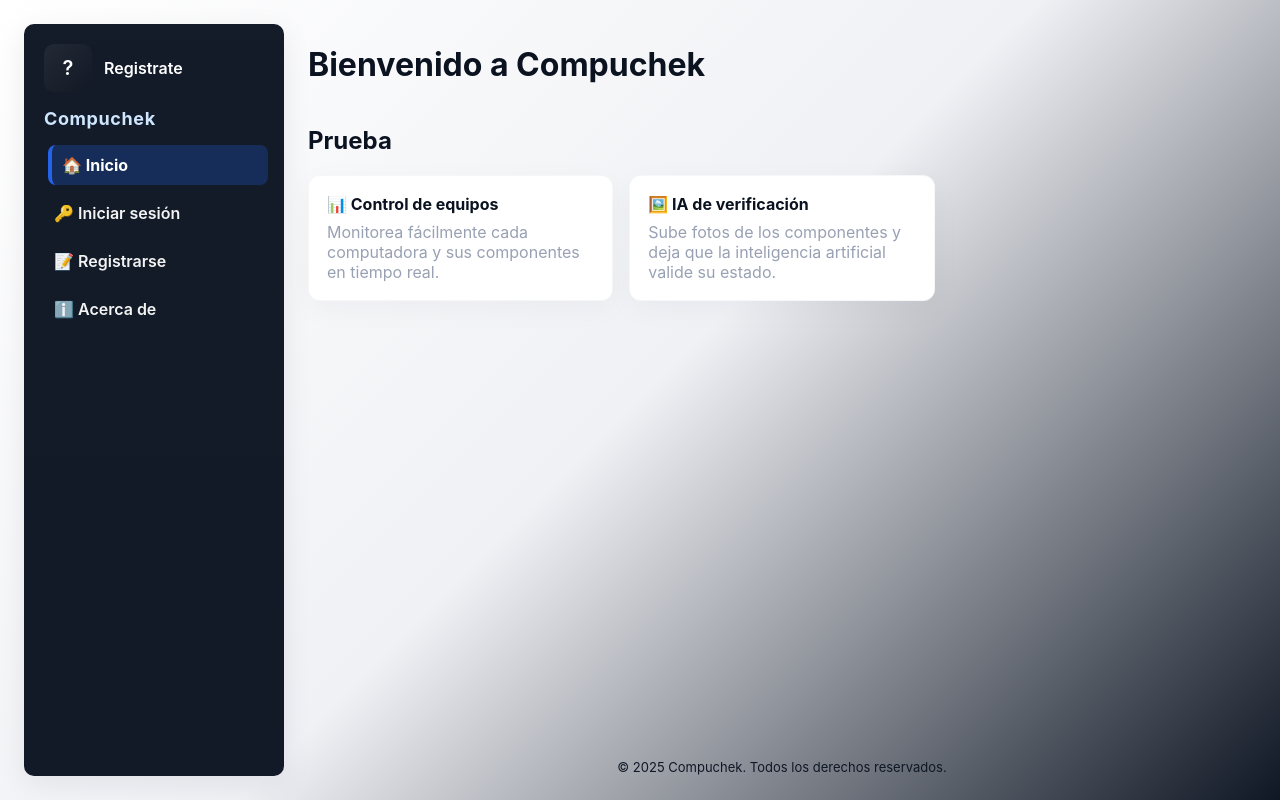
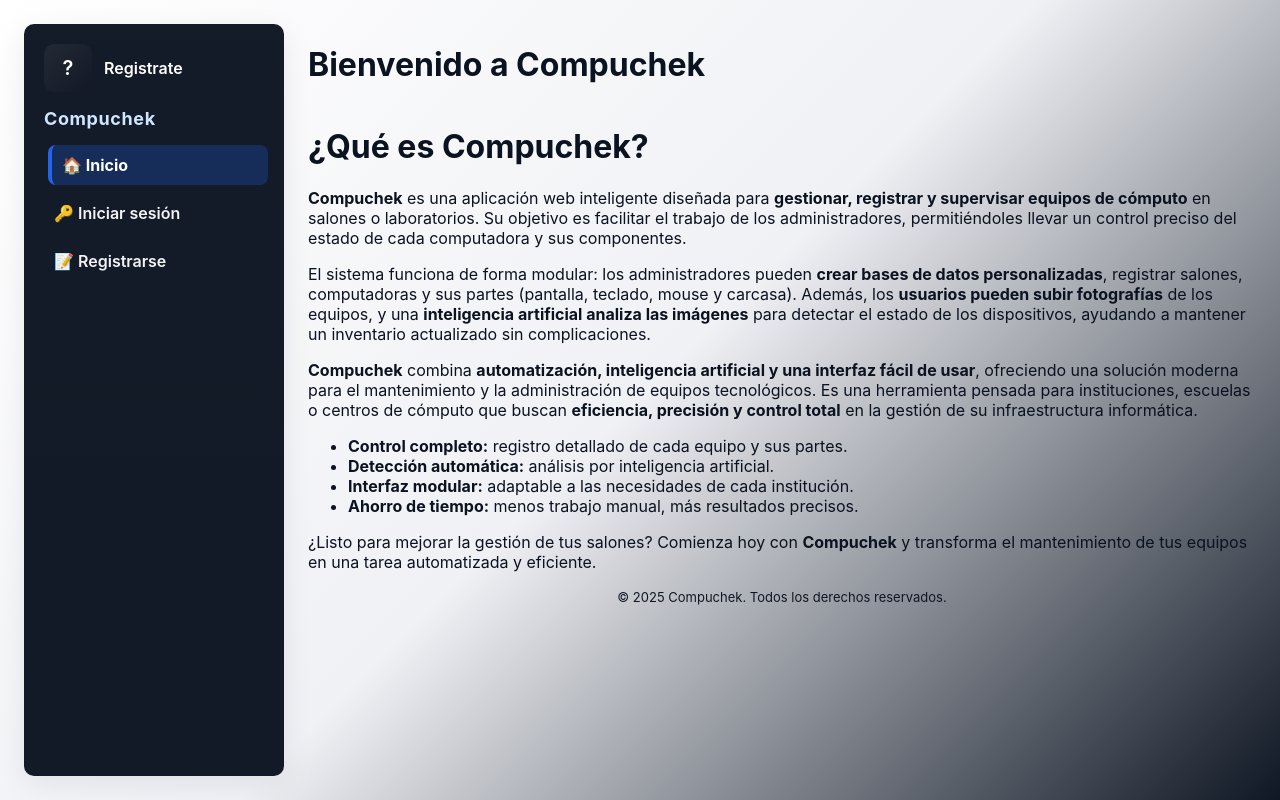
Before and after one commit to Omarxp69/Compu-Check, a Flask app: page / in a window 1280 px wide. Run offline with Flask 3, Linux system fonts and the light colour scheme.

```diff
--- a/templates/inicio.html
+++ b/templates/inicio.html
@@ -23,7 +23,6 @@
         <li class="active"><a href="/">🏠 Inicio</a></li>
         <li><a href="/login">🔑 Iniciar sesión</a></li>
         <li><a href="/register">📝 Registrarse</a></li>
-        <li><a href="/about">ℹ️ Acerca de</a></li>
       </ul>
     </aside>
 
@@ -34,19 +33,21 @@
           <h1>Bienvenido a Compuchek</h1>
         </header>
 
-        <!-- Tarjetas de inicio -->
-         <h2>Prueba</h2>
-        <section class="cards">
-          <div class="card">
-            <h3>📊 Control de equipos</h3>
-            <p>Monitorea fácilmente cada computadora y sus componentes en tiempo real.</p>
-          </div>
-          <div class="card">
-            <h3>🖼️ IA de verificación</h3>
-            <p>Sube fotos de los componentes y deja que la inteligencia artificial valide su estado.</p>
-          </div>
-        </section>
-      </div>
+        <h1>¿Qué es Compuchek?</h1>
+
+        <p><strong>Compuchek</strong> es una aplicación web inteligente diseñada para <strong>gestionar, registrar y supervisar equipos de cómputo</strong> en salones o laboratorios. Su objetivo es facilitar el trabajo de los administradores, permitiéndoles llevar un control preciso del estado de cada computadora y sus componentes.</p>
+        <p>El sistema funciona de forma modular: los administradores pueden <strong>crear bases de datos personalizadas</strong>, registrar salones, computadoras y sus partes (pantalla, teclado, mouse y carcasa). Además, los <strong>usuarios pueden subir fotografías</strong> de los equipos, y una <strong>inteligencia artificial analiza las imágenes</strong> para detectar el estado de los dispositivos, ayudando a mantener un inventario actualizado sin complicaciones.</p>
+        <p><strong>Compuchek</strong> combina <strong>automatización, inteligencia artificial y una interfaz fácil de usar</strong>, ofreciendo una solución moderna para el mantenimiento y la administración de equipos tecnológicos. Es una herramienta pensada para instituciones, escuelas o centros de cómputo que buscan <strong>eficiencia, precisión y control total</strong> en la gestión de su infraestructura informática.</p>
+        <ul>
+          <li><strong>Control completo:</strong> registro detallado de cada equipo y sus partes.</li>
+          <li><strong>Detección automática:</strong> análisis por inteligencia artificial.</li>
+          <li><strong>Interfaz modular:</strong> adaptable a las necesidades de cada institución.</li>
+          <li><strong>Ahorro de tiempo:</strong> menos trabajo manual, más resultados precisos.</li>
+        </ul>
+        <p>¿Listo para mejorar la gestión de tus salones? Comienza hoy con <strong>Compuchek</strong> y transforma el mantenimiento de tus equipos en una tarea automatizada y eficiente.</p>
+
+
+
 
 
       <!-- Footer centrado abajo -->
```
